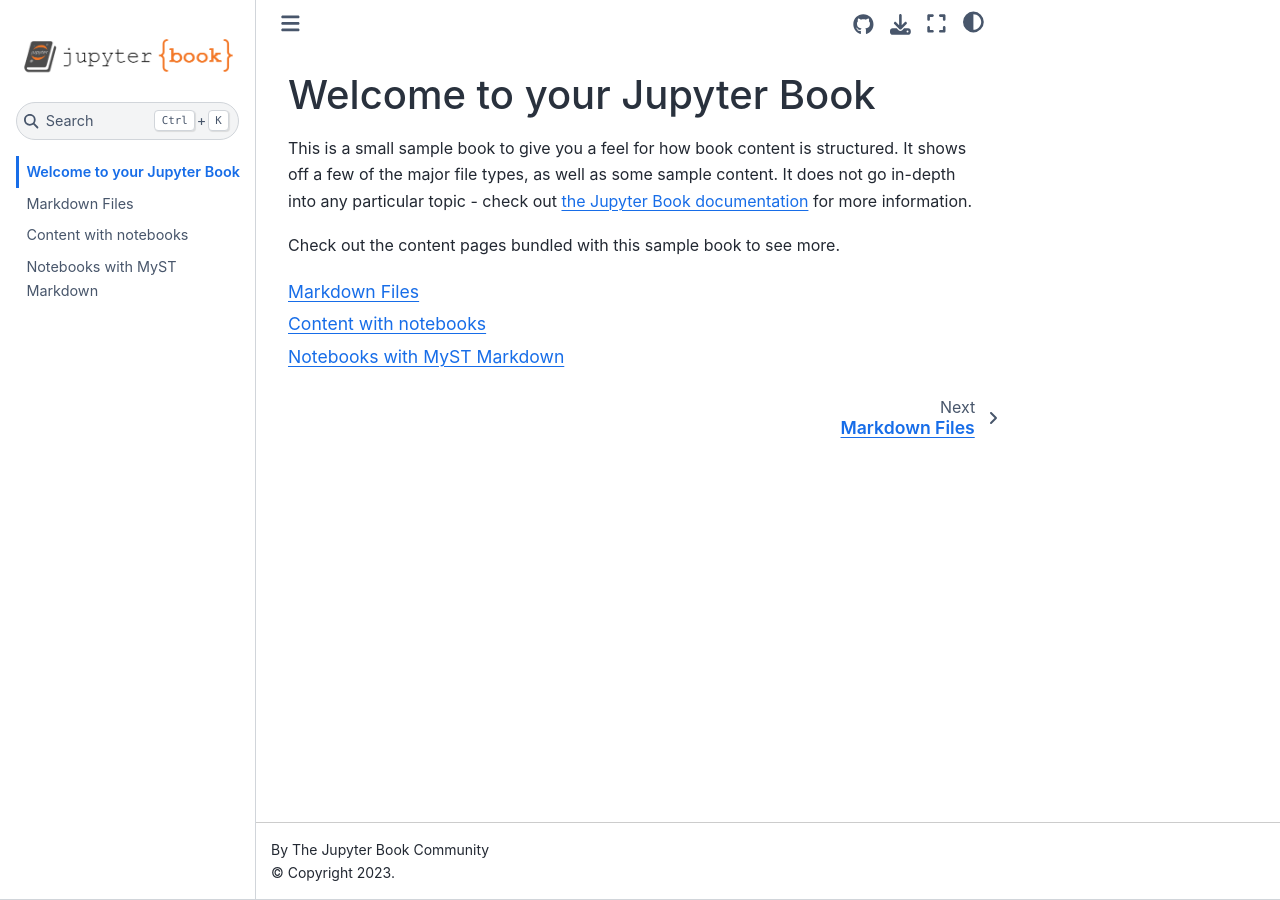
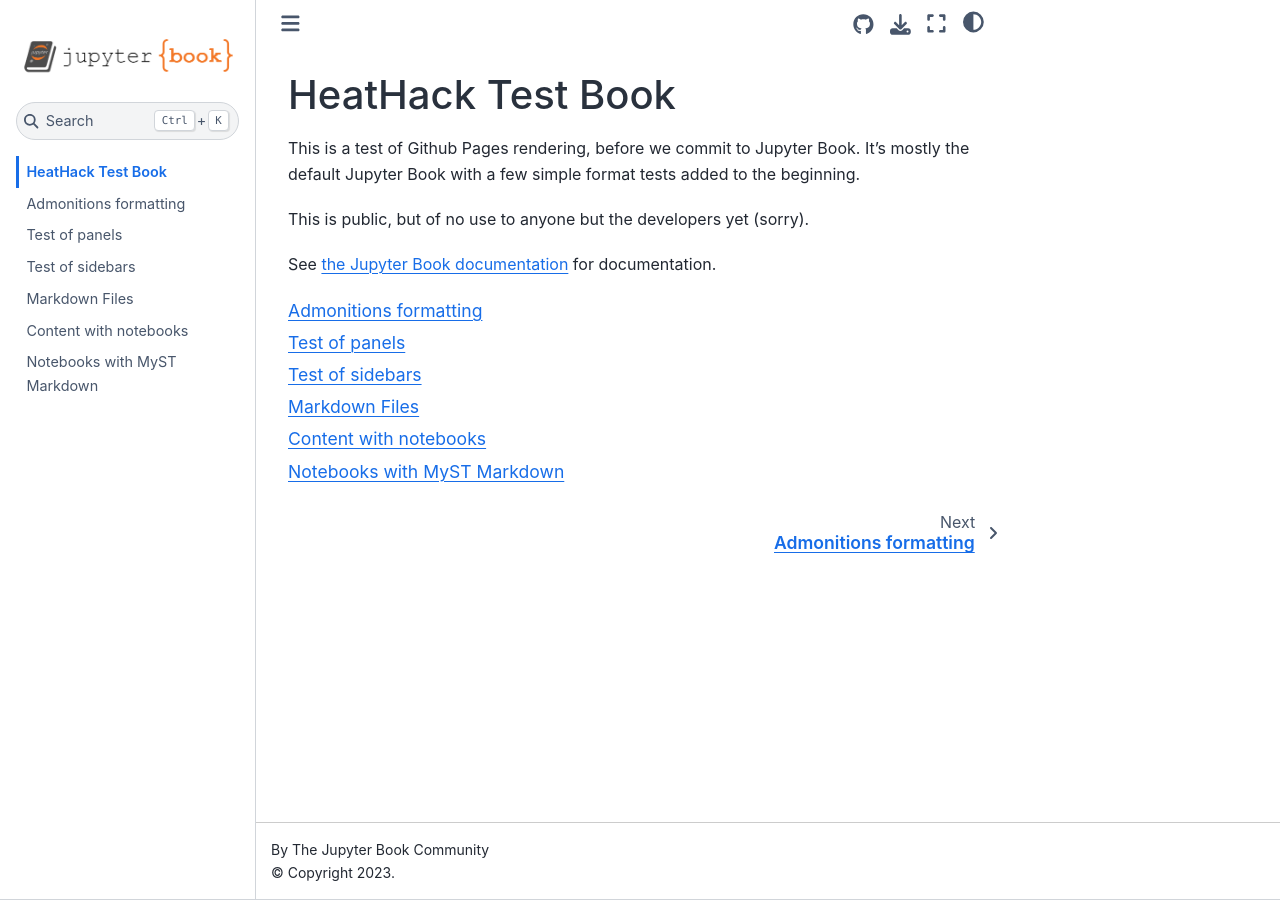
Before and after one commit to RohanK22/testbook, a Jupyter Book: the page built from intro.md, in a window 1280 px wide. Built offline with Jupyter Book 1.0.4 settings and Sphinx 7.4.7 and the Sphinx Book theme 1.1.4, drawn with Linux system fonts in a browser that asks for light colours.

Commit message:
added simple format tests
still thedefault jupyter book, but with a few short markdown chapters added.  Ready to have a go with Github Pages.

````diff
--- a/_toc.yml
+++ b/_toc.yml
@@ -4,6 +4,9 @@
 format: jb-book
 root: intro
 chapters:
+- file: test-admonitions
+- file: test-panels
+- file: test-sidebars
 - file: markdown
 - file: notebooks
 - file: markdown-notebooks
--- a/intro.md
+++ b/intro.md
@@ -1,11 +1,10 @@
-# Welcome to your Jupyter Book
+# HeatHack Test Book
 
-This is a small sample book to give you a feel for how book content is
-structured.
-It shows off a few of the major file types, as well as some sample content.
-It does not go in-depth into any particular topic - check out [the Jupyter Book documentation](https://jupyterbook.org) for more information.
+This is a test of Github Pages rendering, before we commit to Jupyter Book.  It's mostly the default Jupyter Book with a few simple format tests added to the beginning.
 
-Check out the content pages bundled with this sample book to see more.
+This is public, but of no use to anyone but the developers yet (sorry).
+
+See [the Jupyter Book documentation](https://jupyterbook.org) for documentation.
 
 ```{tableofcontents}
 ```
````
Also changed, not shown: test-admonitions.md (added, +26 -0 lines), test-panels.md (added, +21 -0 lines), test-sidebars.md (added, +17 -0 lines).
